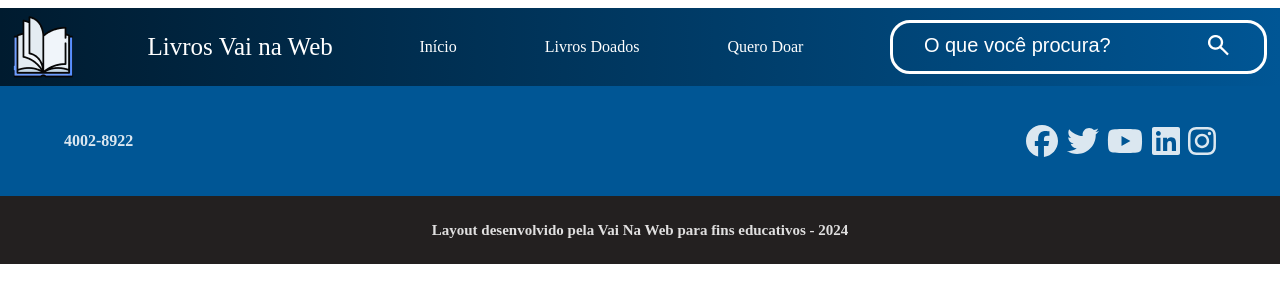
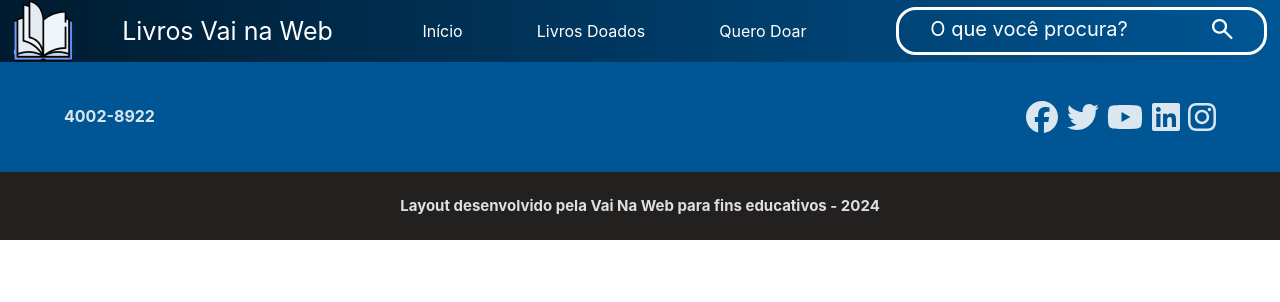
Before and after one commit to p0llus/livros-vainaweb-2024, a React (Vite) app: page / in a window 1280 px wide. Shown: the top 302 px of the page. Built offline with nearby package versions, Linux system fonts and the light colour scheme.

Commit message:
Estilização global feita

```diff
--- a/index.html
+++ b/index.html
@@ -6,7 +6,7 @@
     <meta name="viewport" content="width=device-width, initial-scale=1.0" />
     <title>Livros Vai na Web</title>
   </head>
-  <body style="max-width: 1440px; margin-left: auto; margin-right: auto;">
+  <body>
     <div id="root"></div>
     <script type="module" src="/src/main.jsx"></script>
   </body>
--- a/src/App.jsx
+++ b/src/App.jsx
@@ -1,3 +1,4 @@
+import './style.scss'
 import Header from './components/header/Header.jsx'
 import Footer from './components/footer/Footer.jsx'
 
--- a/src/components/footer/footer.module.scss
+++ b/src/components/footer/footer.module.scss
@@ -1,6 +1,5 @@
 footer {
     color: #FFFFFFDB;
-    font-family: Poppins;
     display: flex;
     flex-direction: column;
     .topFooter {
--- /dev/null
+++ b/src/style.scss
@@ -0,0 +1,13 @@
+* {
+    margin: 0;
+    padding: 0;
+    box-sizing: border-box;
+    text-decoration: none;
+    font-family: "Inter", sans-serif;
+}
+
+body {
+    max-width: 1440px;
+    margin-left: auto;
+    margin-right: auto;
+}
```
